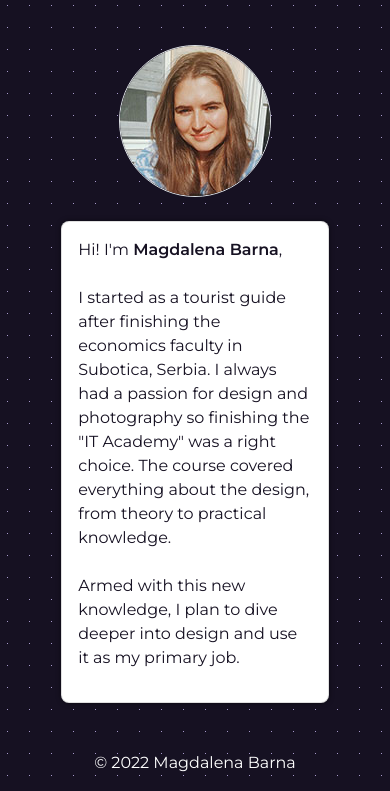
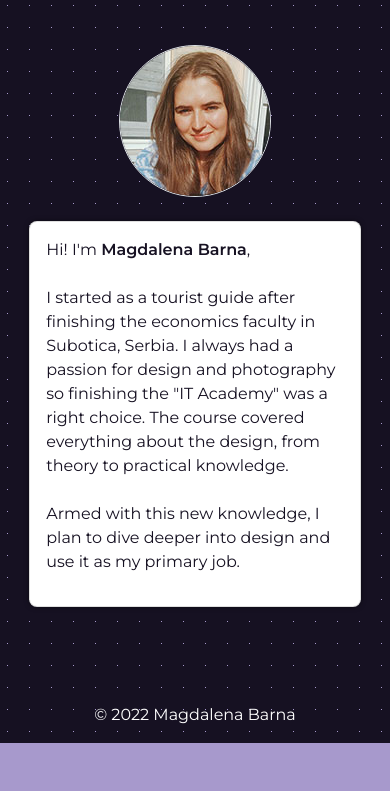
Before and after one commit to bbtools-ps/magdalena-web-designer-photographer-website, a plain HTML site: page about.html in a window 390 px wide. Shown: the part 163-954 px from the top of the page. After the commit the page ends 906 px from the top, so only its background shows below. Drawn offline with Linux system fonts and the light colour scheme.

Commit message:
styling update

```diff
--- a/assets/css/styles.css
+++ b/assets/css/styles.css
@@ -306,7 +306,7 @@ h2 {
 
 @media screen and (min-width: 321px) and (max-width: 575px) {
   section {
-    padding: 5rem 2rem 2rem 2rem;
+    padding: 5rem 0;
   }
   h1 {
     font-size: 2.5rem;
```
